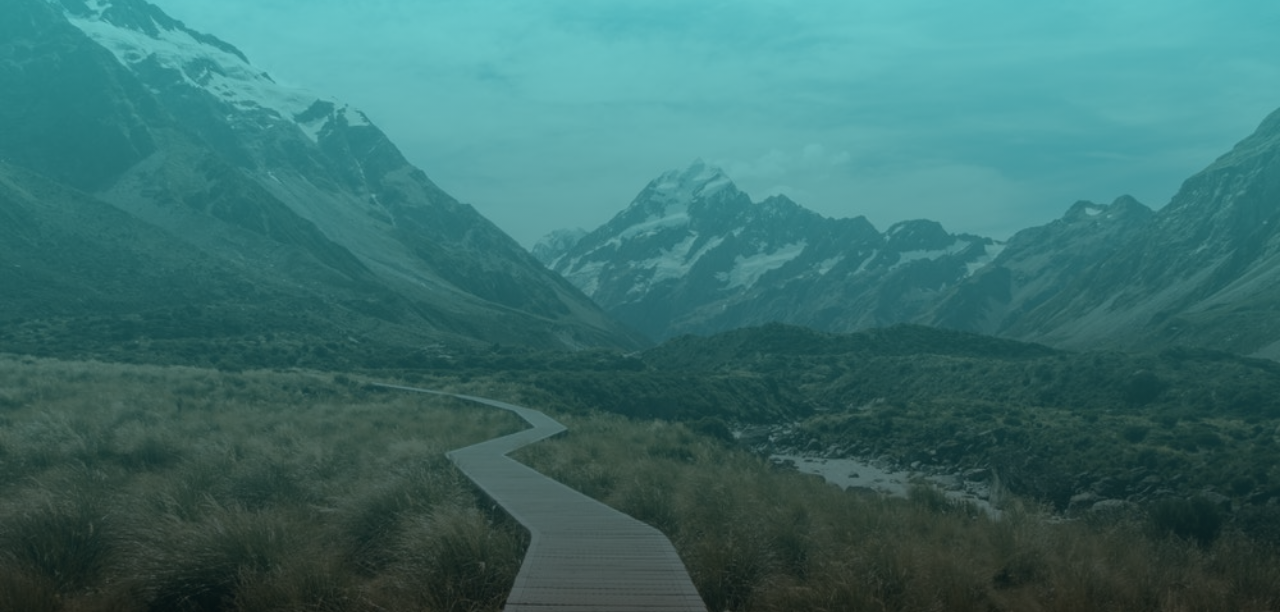
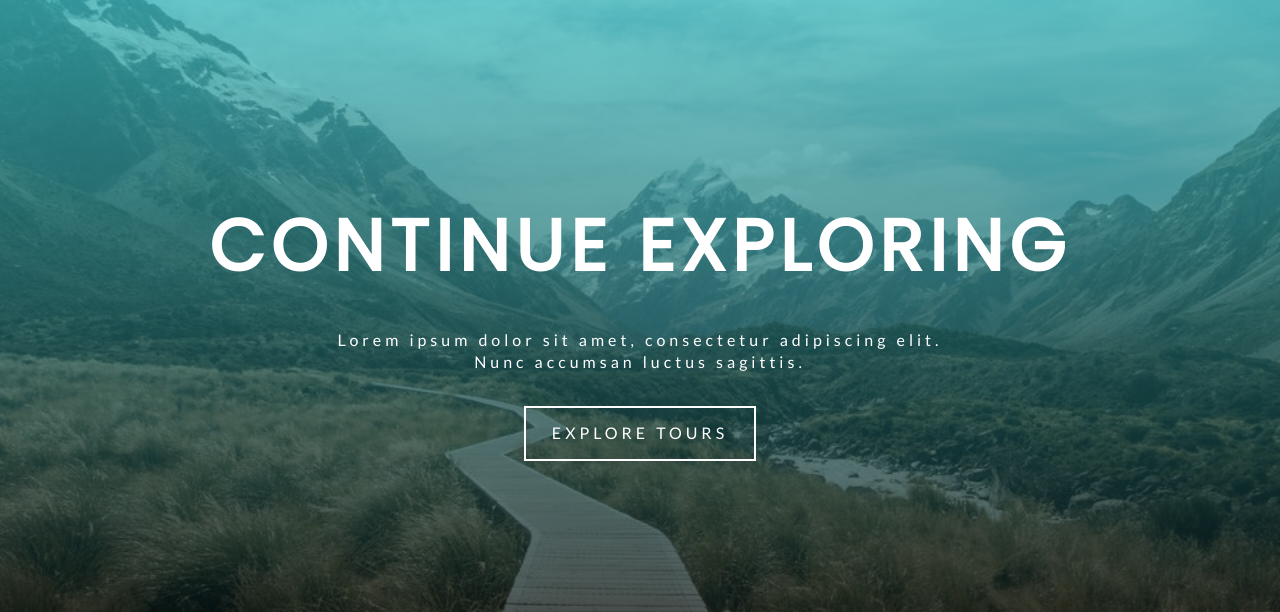
Before and after one commit to restaadiputra/example-gatsbyjs-project, a Gatsby site: page / in a window 1280 px wide. Shown: the part 188-800 px from the top of the page. Built offline with nearby package versions, Linux system fonts and the light colour scheme; Gatsby itself is replaced by a stand-in of ours.

Commit message:
add banner component

```diff
--- /dev/null
+++ b/src/components/Banner.js
@@ -0,0 +1,16 @@
+import React from 'react';
+
+// Styles
+import styles from '../css/banner.module.css';
+
+function Banner({ title, info, children }) {
+  return (
+    <div className={styles.banner}>
+      <h1>{title}</h1>
+      <p>{info}</p>
+      {children}
+    </div>
+  )
+}
+
+export default Banner
--- /dev/null
+++ b/src/css/banner.module.css
@@ -0,0 +1,25 @@
+.banner {
+  text-align: center;
+  letter-spacing: var(--mainSpacing);
+  color: var(--mainWhite);
+}
+.banner h1 {
+  font-size: 3.3rem;
+  text-transform: uppercase;
+  margin-bottom: 2rem;
+  padding: 0 1rem;
+  letter-spacing: 6px;
+}
+.banner p {
+  width: 85%;
+  margin: 0 auto;
+  margin-bottom: 2rem;
+}
+@media screen and (min-width: 768px) {
+  .banner h1 {
+    font-size: 4.5rem;
+  }
+  .banner p {
+    width: 70%;
+  }
+}
--- a/src/pages/index.js
+++ b/src/pages/index.js
@@ -1,13 +1,22 @@
 import React from 'react';
+import { Link } from 'gatsby';
 
 // Components
 import Layout from '../components/Layout';
 import SimpleHero from '../components/SimpleHero';
+import Banner from '../components/Banner';
 
 function Home() {
   return (
     <Layout>
-      <SimpleHero />
+      <SimpleHero>
+        <Banner
+          title='continue exploring'
+          info='Lorem ipsum dolor sit amet, consectetur adipiscing elit. Nunc accumsan luctus sagittis.'
+        >
+          <Link to='/tours' className='btn-white'>explore tours</Link>
+        </Banner>
+      </SimpleHero>
     </Layout>
   );
 }
```
